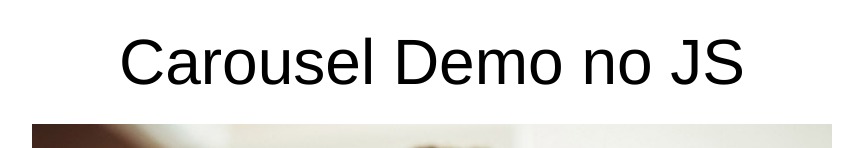
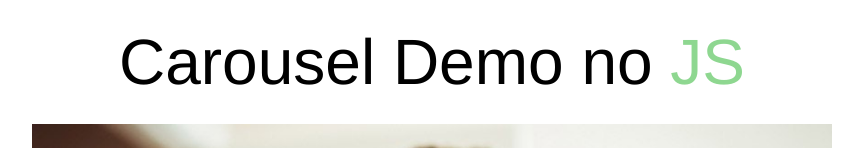
Before and after one commit to internetjonathan/css-slider, a plain HTML site: page index.html in a window 1280 px wide. Shown: the top 148 px of the page, without its empty margins (208-1071 px from the left). Drawn offline with Linux system fonts and the light colour scheme.

Commit message:
fixed typo

```diff
--- a/assets/scss/style.scss
+++ b/assets/scss/style.scss
@@ -2,7 +2,9 @@
 @import "./variables";
 @import "./carousel";
 
-
+.main-green {
+    color: $mainGreen;
+}
 
 h1 {
     padding-top: 30px;
--- a/index.html
+++ b/index.html
@@ -11,7 +11,7 @@
 </head>
 
 <body>
-    <h1>Carousel Demo no JS</h1>
+    <h1>Carousel Demo no <span class="main-green">JS</span></h1>
     <div class="carousel-wrapper">
         <span id="image-1" hidden></span>
         <span id="image-2" hidden></span>
```
Also changed, not shown: assets/css/style.css.
